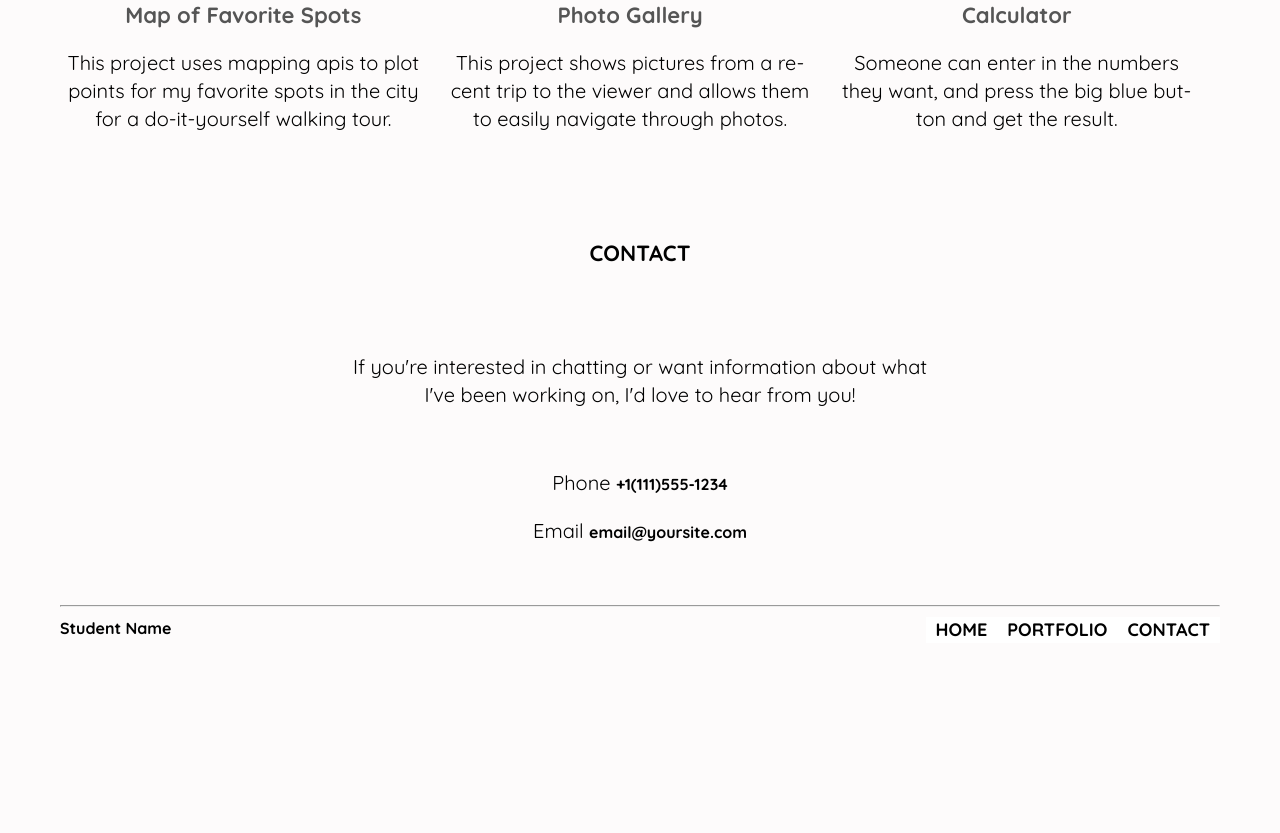
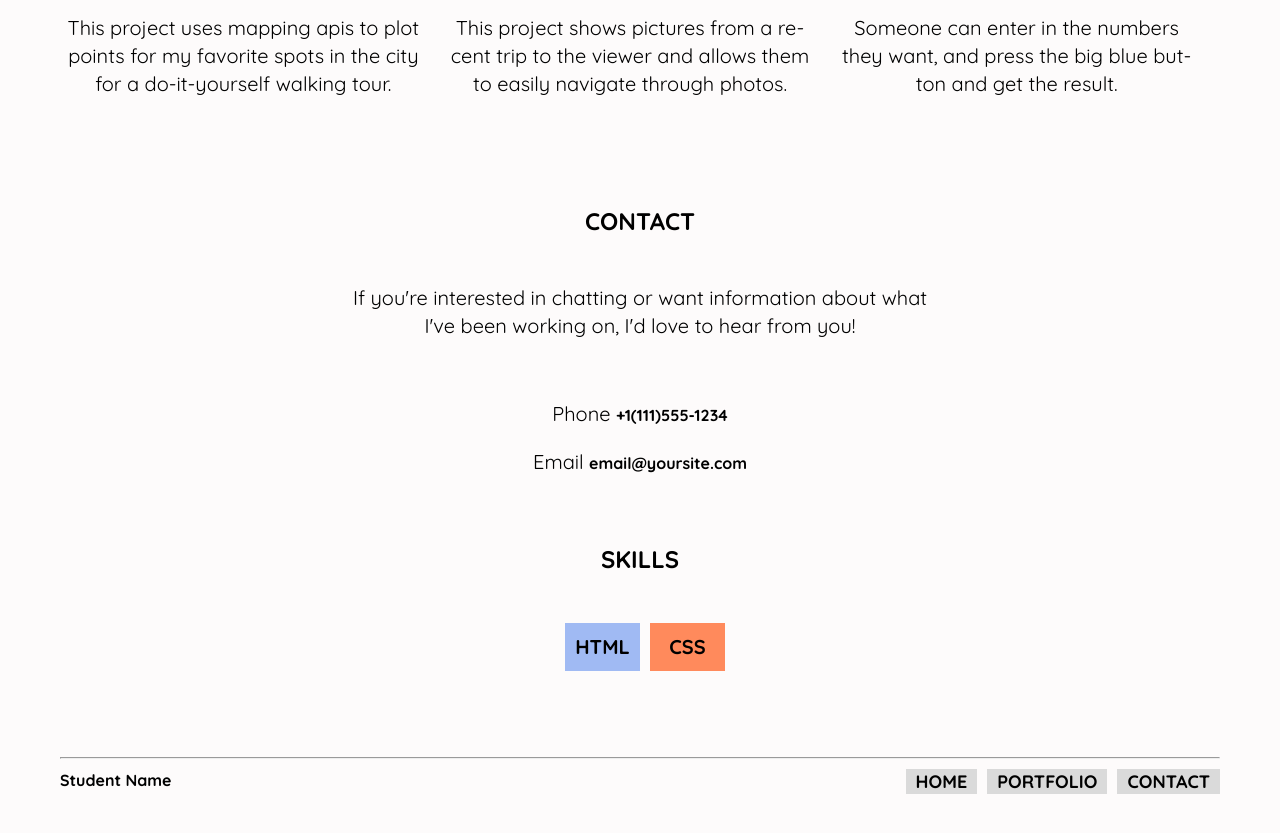
Before and after one commit to tboed/responsive_layout_v1, a plain HTML site: page index.html in a window 1280 px wide. Shown: the part 1189-2022 px from the top of the page. Before the commit the page ends 1880 px from the top, so only its background shows below. Drawn offline with Linux system fonts and the light colour scheme.

Commit message:
Final Touches

```diff
--- a/css/style.css
+++ b/css/style.css
@@ -40,7 +40,7 @@ a:hover {
 
 li {
     padding: 10px;
-    background-color: #fff;
+    background-color: rgb(218, 218, 218);
     justify-content: center;
     margin-bottom: 0.3em;
     width: 100%;
@@ -53,7 +53,7 @@ h1, h2, h3 {
 }
 
 h2 {
-    font-size: 1.1rem;
+    font-size: 1.2rem;
     text-transform: uppercase;
     padding-top: 2.5rem;
     padding-bottom: 0.75rem;
@@ -76,6 +76,24 @@ img {
 p {
     text-align: center;
     margin-bottom: 2rem;
+}
+
+
+.skills {
+    display: flex;
+    flex-direction: column;
+    justify-content: center;
+    align-items: center;
+    padding: 0px;
+}
+
+.skills li {
+    background-color: rgb(160, 186, 243);
+    font-weight: 700;
+}
+
+.skills li:nth-child(even) {
+    background-color: rgb(255, 138, 92);
 }
 
 footer {
@@ -116,6 +134,7 @@ footer {
 
     li {
         width: auto;
+        margin-left: 10px;
     }
 
     .intro {
@@ -164,6 +183,21 @@ footer {
         margin-bottom: 0;
     }
 
+    .additional {
+        display: flex;
+        flex-direction: column;
+        align-items: center;
+        justify-content: center;
+    }
+
+    .skills {
+        flex-direction: row;
+    }
+
+    .skills li{
+        width: 75px;
+    }
+
     .top {
         visibility: hidden;
     }
@@ -175,7 +209,7 @@ footer {
         align-items: center;
         list-style-type: none;
         width: 100%;
-        padding-left: 0;
+        padding-left: 0px;
     }
     ul.bot-ul {
         margin-top: 0px;
@@ -209,7 +243,7 @@ footer {
     }
 
     h2 {
-        padding-bottom: 50px;
+        padding-bottom: 10px;
     }
 
     .portfolios {
--- a/index.html
+++ b/index.html
@@ -19,6 +19,7 @@
                 <ul class="nav">
                     <li><a href="index.html">Home</a></li>
                     <li><a href="#portfolio">Portfolio</a></li>
+                    <li><a href="#skills">Skills</a></li>
                     <li><a href="#contact">Contact</a></li>
                 </ul>
             </nav>
@@ -69,6 +70,15 @@
             <p>Phone <span><strong>+1(111)555-1234</strong></span></p>
             <p>Email <span><strong>email@yoursite.com</strong></span></p>
         </section>
+        <section>
+            <div class="additional">
+                <h2 id="skills">Skills</h2>
+                <ul class="skills">
+                    <li>HTML</li>
+                    <li>CSS</li>
+                </ul>
+            </div>
+        </section>
     </main>
 
     <footer>
```
